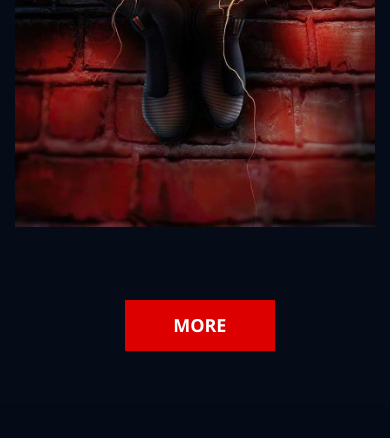
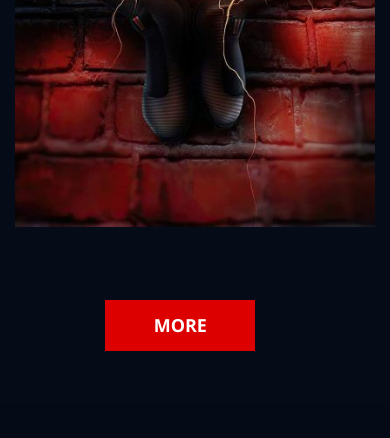
Before and after one commit to YoussefTurkey/Spider-Man, a plain HTML site: page index.html in a window 390 px wide. Shown: the part 5900-6338 px from the top of the page. Drawn offline with nearby package versions, Linux system fonts and the light colour scheme.

Commit message:
Update SpiderMan.css

```diff
--- a/css/SpiderMan.css
+++ b/css/SpiderMan.css
@@ -529,7 +529,7 @@ header nav .form i:hover{
 @media (max-width: 767px){
     .portfolio .more{
         position: absolute;
-        left: 32%;
+        left: 27%;
     }
 }
 /* End Portfolio */
```
